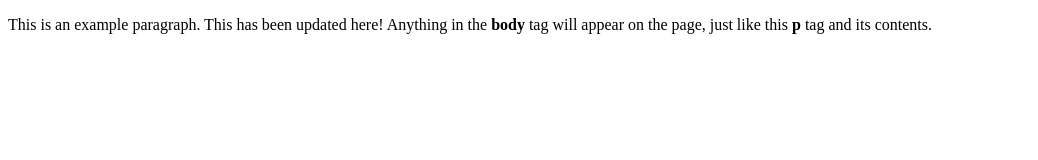
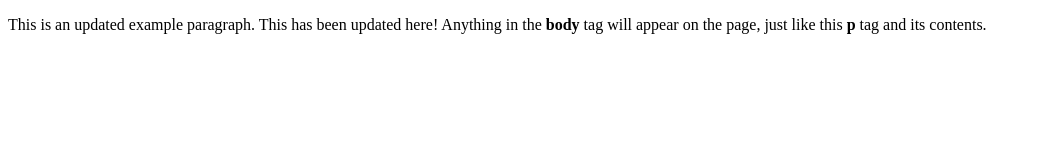
Before and after one commit to kgin448/hello-ping, a plain HTML site: page index.html in a window 1280 px wide. Shown: the whole page, without its empty margins (0-1038 px from the left). Drawn offline with Linux system fonts and the light colour scheme.

Commit message:
changed paragraph again.

```diff
--- a/index.html
+++ b/index.html
@@ -4,6 +4,6 @@
     <title>This is the title of the webpage!</title>
   </head>
   <body>
-    <p>This is an example paragraph. This has been updated here! Anything in the <strong>body</strong> tag will appear on the page, just like this <strong>p</strong> tag and its contents.</p>
+    <p>This is an updated example paragraph. This has been updated here! Anything in the <strong>body</strong> tag will appear on the page, just like this <strong>p</strong> tag and its contents.</p>
   </body>
 </html>
```
